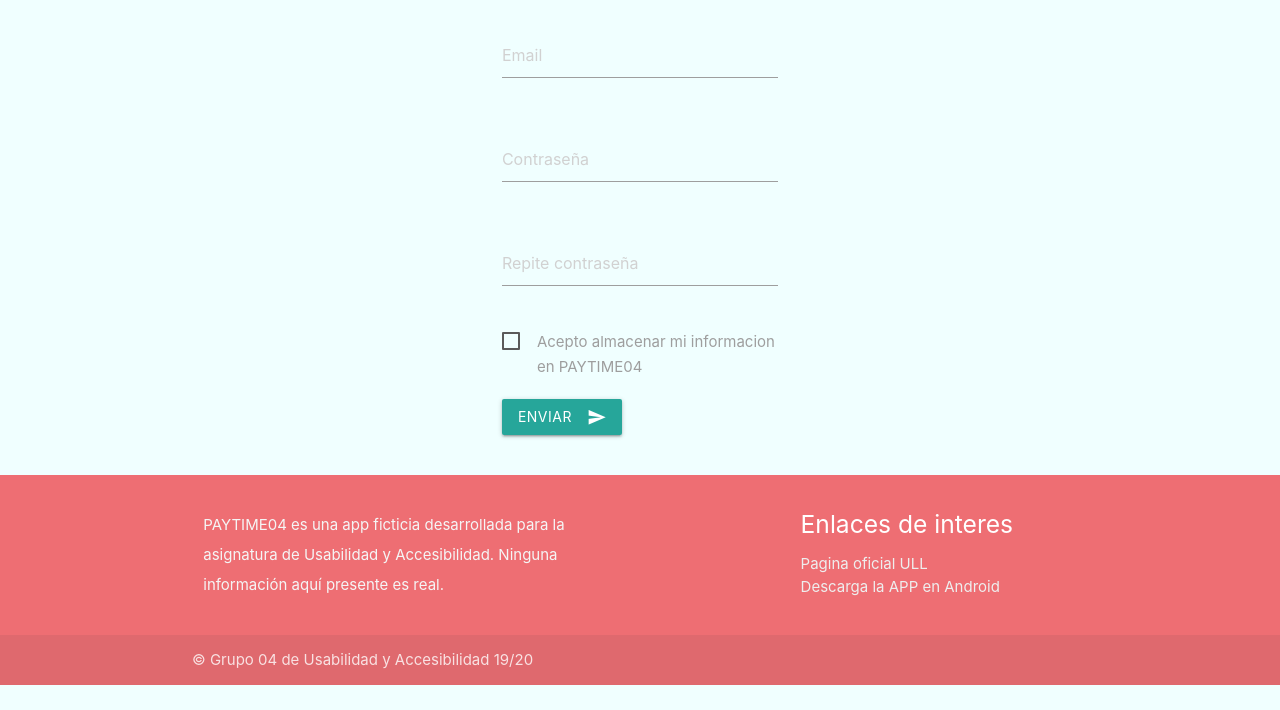
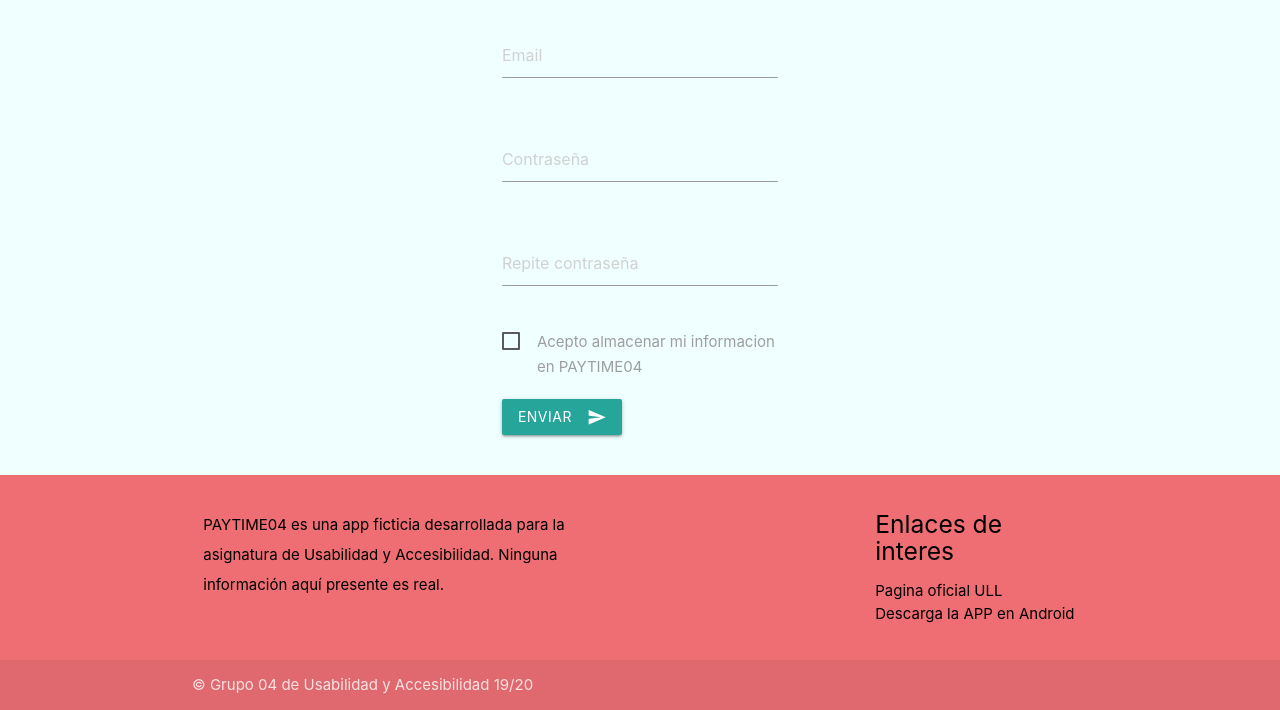
Before and after one commit to AitorAlonsoMelian/PayTime04, a plain HTML site: page register.html in a window 1280 px wide. Shown: the part 370-1080 px from the top of the page. Before the commit the page ends 1055 px from the top, so only its background shows below. Drawn offline with nearby package versions, Linux system fonts and the light colour scheme; files that its build step writes are made by us from their sources.

Commit message:
Contrast Fix

```diff
--- a/register.html
+++ b/register.html
@@ -139,13 +139,13 @@
         <div class="container">
             <div class="row">
                 <div class="col l6 s12">
-                    <p class="grey-text text-lighten-4">PAYTIME04 es una app ficticia desarrollada para la asignatura de Usabilidad y Accesibilidad. Ninguna información aquí presente es real.</p>
+                    <p class="black-text text-lighten-4">PAYTIME04 es una app ficticia desarrollada para la asignatura de Usabilidad y Accesibilidad. Ninguna información aquí presente es real.</p>
                 </div>
-                <div class="col l4 offset-l2 s1">
-                    <h5 class="white-text">Enlaces de interes</h5>
+                <div class="col l3 offset-l3 s12">
+                    <h5 class="black-text">Enlaces de interes</h5>
                     <ul>
-                        <li><a class="grey-text text-lighten-3" href="https://www.ull.es">Pagina oficial ULL</a></li>
-                        <li><a class="grey-text text-lighten-3" href="https://play.google.com/store">Descarga la APP en Android</a></li>
+                        <li><a class="black-text text-lighten-3" href="https://www.ull.es">Pagina oficial ULL</a></li>
+                        <li><a class="black-text text-lighten-3" href="https://play.google.com/store">Descarga la APP en Android</a></li>
                     </ul>
                 </div>
             </div>
```
Also changed, not shown: Contacto.html (+4 -4 lines), Tareas.html (+4 -4 lines), index.html (+4 -4 lines), profile.html (+4 -4 lines).
